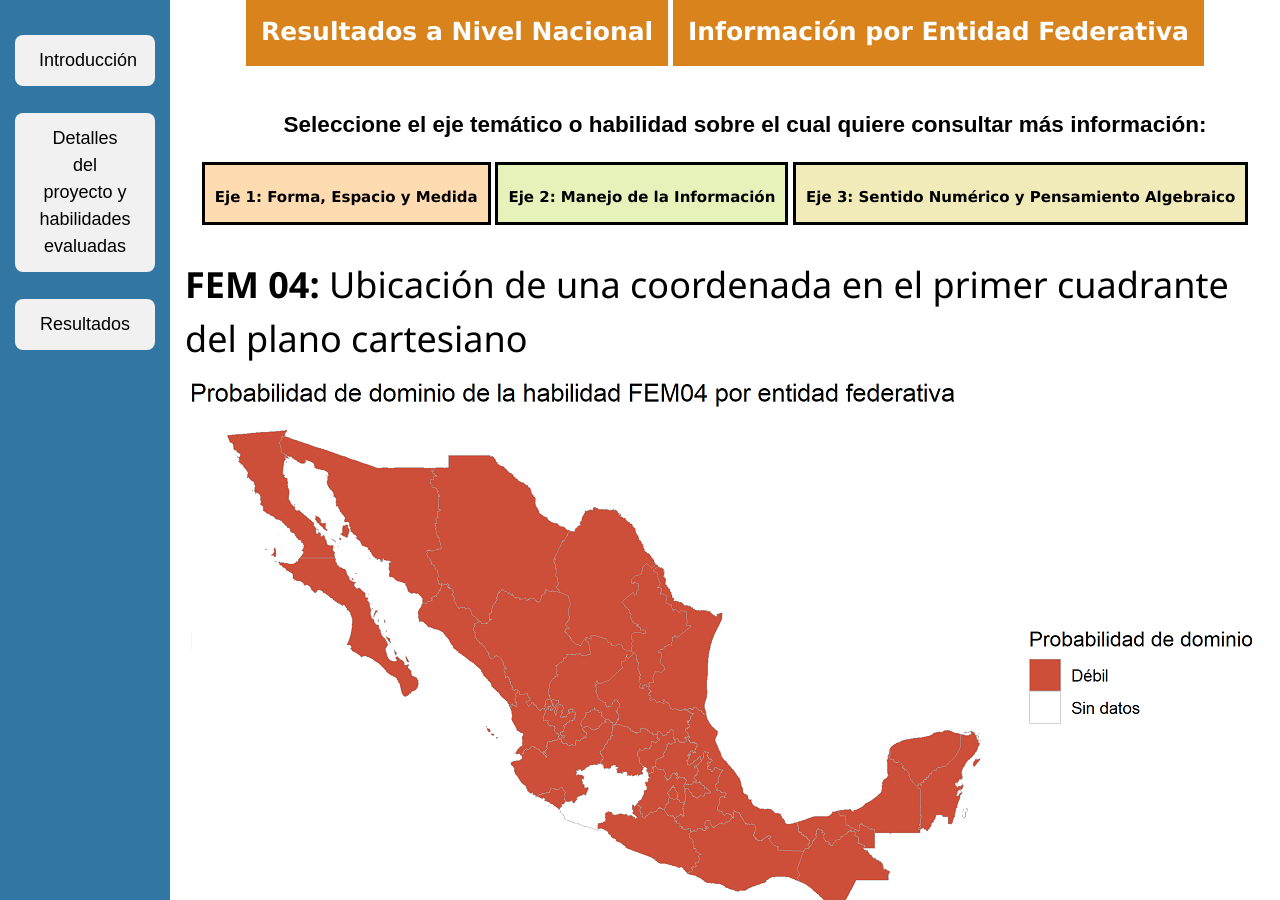
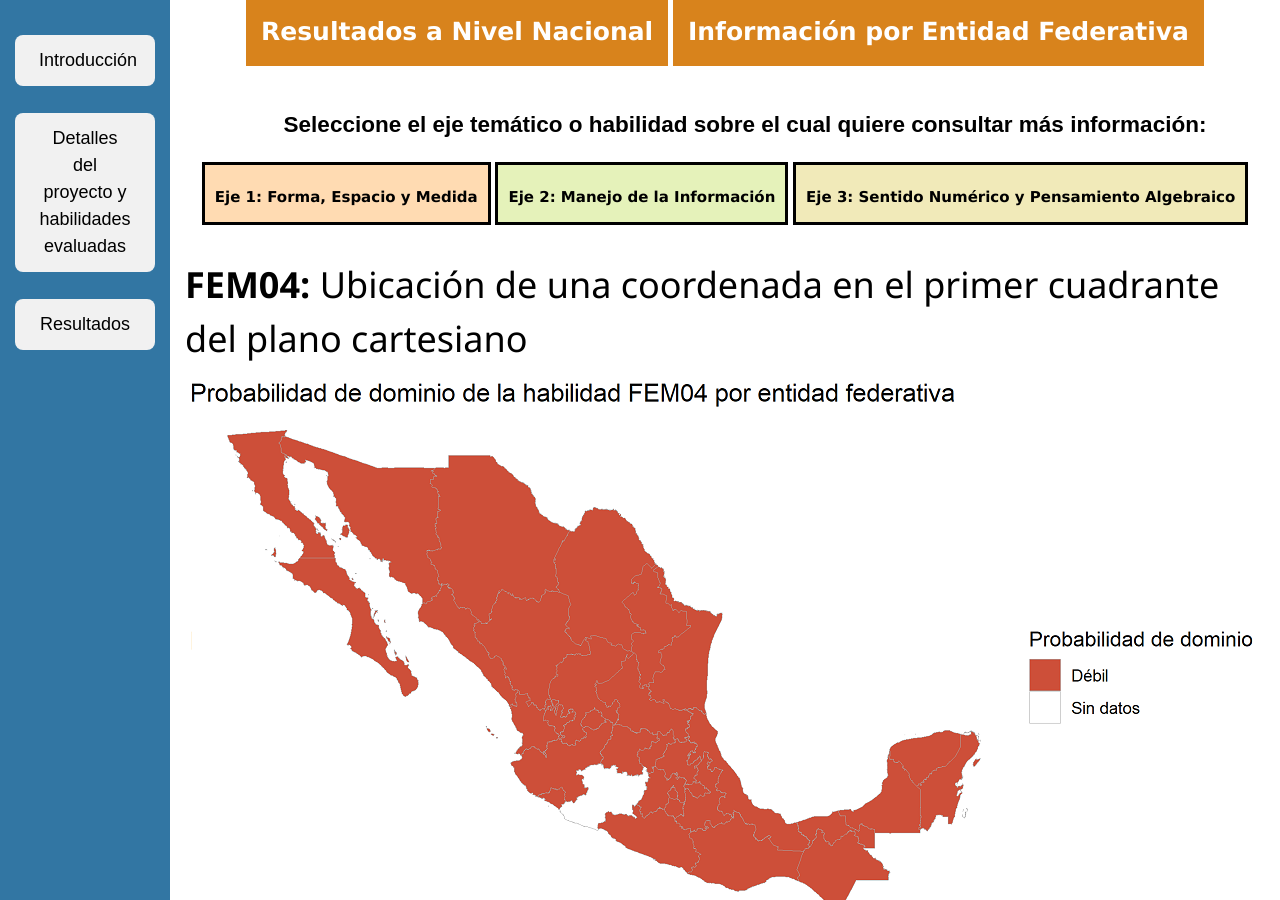
Before and after one commit to rimedie/rimedie.github.io, a Jekyll site: the page built from ProyVisuales/1_Infografia_Feb2019/Heatmaps/FEM04.html, in a window 1280 px wide and 900 px high, scrolled down 600 px. Built offline with Jekyll 4.4.1, drawn with Linux system fonts in a browser that asks for light colours.

Commit message:
Update FEM04.html

```diff
--- a/ProyVisuales/1_Infografia_Feb2019/Heatmaps/FEM04.html
+++ b/ProyVisuales/1_Infografia_Feb2019/Heatmaps/FEM04.html
@@ -4,7 +4,7 @@ title: FEM04
 ---
 <div class="blurb">
 
-	<h1><b>FEM 04:</b> Ubicación de una coordenada en el primer cuadrante del plano cartesiano</h1>
+	<h1><b>FEM04:</b> Ubicación de una coordenada en el primer cuadrante del plano cartesiano</h1>
 	<center>
 	<img class="displayed" src="FEM04.png" />
 	</center>
```
